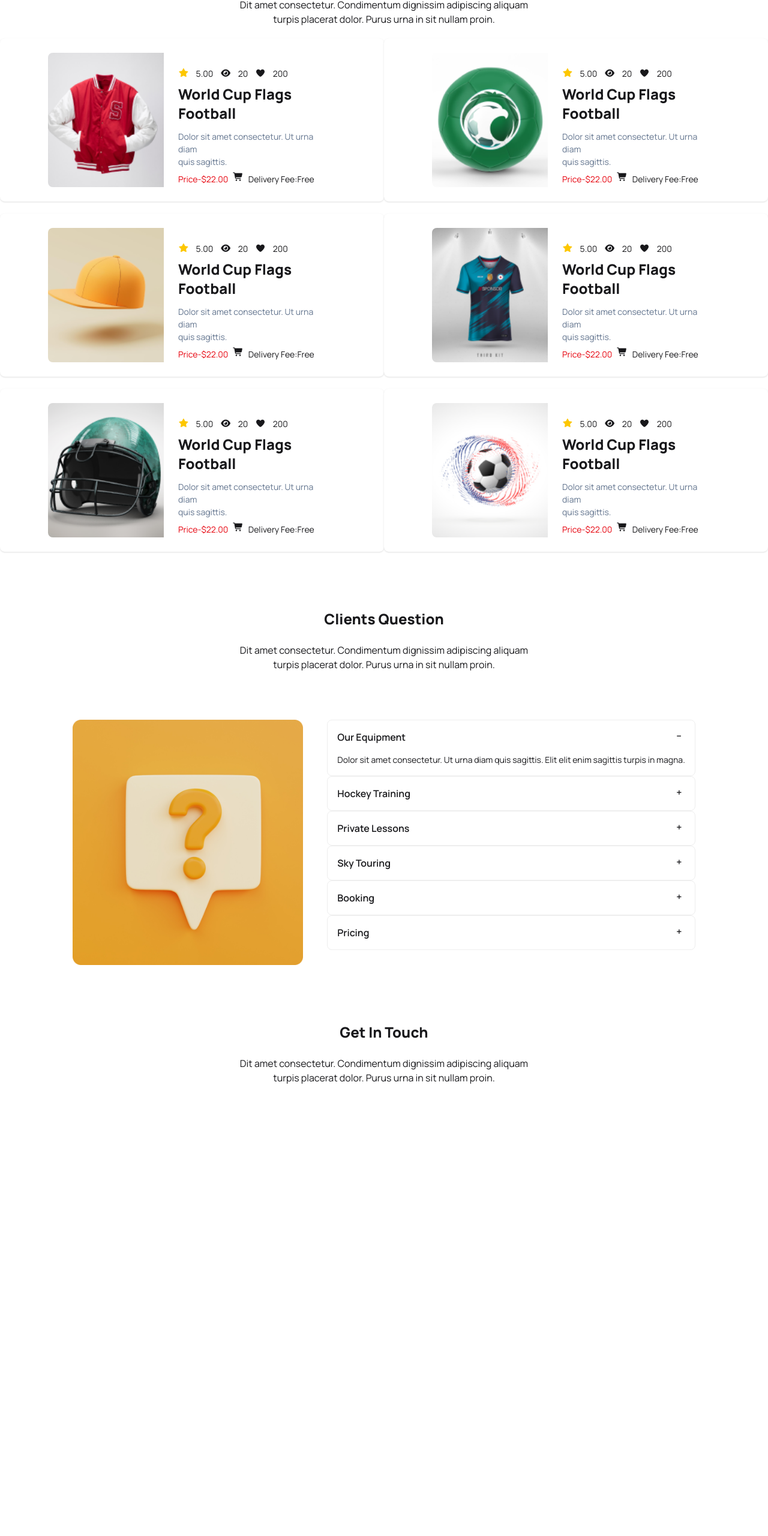
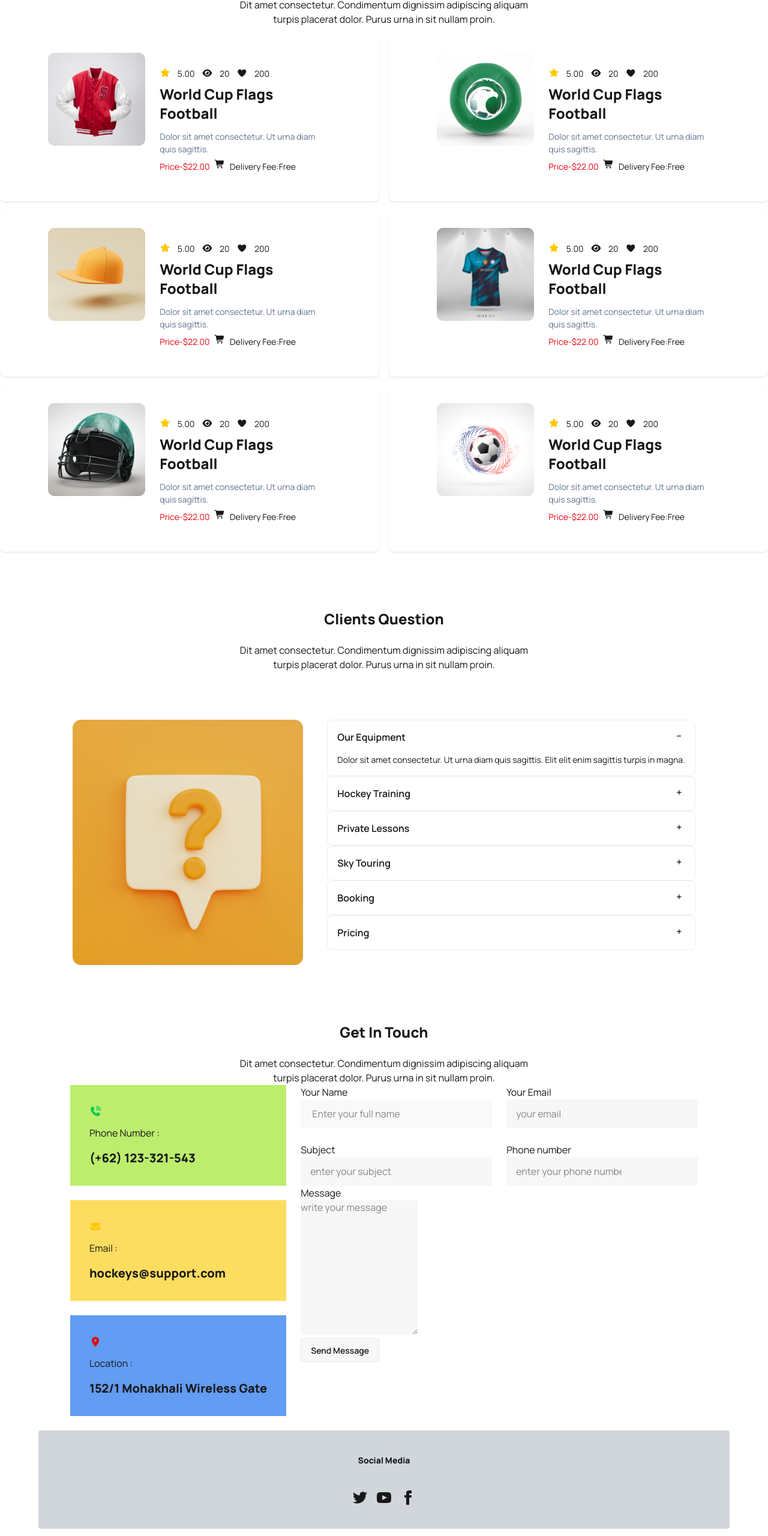
Before and after one commit to Mishu78/B9A3-Hockeys-practice, a plain HTML site: page index.html in a window 1280 px wide. Shown: the part 2371-4932 px from the top of the page at 60% size. Before the commit the page ends 4180 px from the top, so only its background shows below. Drawn offline with nearby package versions, Linux system fonts and the light colour scheme.

Commit message:
footer added

```diff
--- a/index.html
+++ b/index.html
@@ -25,7 +25,7 @@
 }
 </style>
 </head>
-<body class="manrope-normal ">
+<body class="manrope-normal overflow-x-hidden ">
     <Header>
         <nav class="">
             <div class="navbar bg-base-100 shadow-sm">
@@ -202,14 +202,17 @@ enim sagittis turpis in magna. Id et sed euismod natoque amet nunc<br> morbi nul
                 <p>Dit amet consectetur. Condimentum dignissim adipiscing aliquam<br> turpis placerat dolor. Purus urna in sit nullam proin. </p>
             </div>
 
-            <div class="grid grid-cols-2  mt-5 gap-y-5 ">
+            <div class="grid grid-cols-1 lg:grid-cols-2  mt-5 gap-y-5 justify-self-center gap-x-4">
 
-                <div class="card card-side bg-base-100 shadow-sm justify-self-center px-20 py-6">
-  <figure>
-    <img class="max-w-2xl"
+                <div class="card card-side flex flex-col lg:flex-row bg-base-100 shadow-sm  px-20 py-6">
+                  <div>
+                    <figure>
+    <img class=" lg:max-w-2xl"
       src="/Images/5.png"
       alt="Movie" />
   </figure>
+                  </div>
+
   <div class="card-body">
     <div class="flex items-center gap-3">
         <i class="fa-solid fa-star text-yellow-400"></i>
@@ -231,12 +234,12 @@ enim sagittis turpis in magna. Id et sed euismod natoque amet nunc<br> morbi nul
   </div>
 </div>
 
- <div class="card card-side bg-base-100 shadow-sm justify-self-center px-20 py-6">
-  <figure>
+ <div class="card card-side bg-base-100  flex flex-col lg:flex-row shadow-sm  px-20 py-6">
+  <div><figure>
     <img
       src="/Images/6.png"
       alt="Movie" />
-  </figure>
+  </figure></div>
   <div class="card-body">
     <div class="flex items-center gap-3">
         <i class="fa-solid fa-star text-yellow-400"></i>
@@ -259,12 +262,12 @@ enim sagittis turpis in magna. Id et sed euismod natoque amet nunc<br> morbi nul
 </div>
 
 
- <div class="card card-side bg-base-100 shadow-sm justify-self-center px-20 py-6">
-  <figure>
+ <div class="card card-side bg-base-100 flex flex-col lg:flex-row shadow-sm px-20 py-6">
+  <div><figure>
     <img
       src="/Images/7.png"
       alt="Movie" />
-  </figure>
+  </figure></div>
  <div class="card-body">
     <div class="flex items-center gap-3">
         <i class="fa-solid fa-star text-yellow-400"></i>
@@ -287,12 +290,12 @@ enim sagittis turpis in magna. Id et sed euismod natoque amet nunc<br> morbi nul
 </div>
 
 
- <div class="card card-side bg-base-100 shadow-sm justify-self-center px-20 py-6">
-  <figure>
+ <div class="card card-side bg-base-100 flex flex-col lg:flex-row shadow-sm px-20 py-6">
+ <div> <figure>
     <img
       src="/Images/8.png"
       alt="Movie" />
-  </figure>
+  </figure></div>
   <div class="card-body">
     <div class="flex items-center gap-3">
         <i class="fa-solid fa-star text-yellow-400"></i>
@@ -315,12 +318,12 @@ enim sagittis turpis in magna. Id et sed euismod natoque amet nunc<br> morbi nul
 </div>
 
 
- <div class="card card-side bg-base-100 shadow-sm justify-self-center px-20 py-6">
-  <figure>
+ <div class="card card-side bg-base-100 flex flex-col lg:flex-row shadow-sm px-20 py-6">
+  <div><figure>
     <img
       src="/Images/9.png"
       alt="Movie" />
-  </figure>
+  </figure></div>
   <div class="card-body">
     <div class="flex items-center gap-3">
         <i class="fa-solid fa-star text-yellow-400"></i>
@@ -343,12 +346,12 @@ enim sagittis turpis in magna. Id et sed euismod natoque amet nunc<br> morbi nul
 </div>
 
 
- <div class="card card-side bg-base-100 shadow-sm justify-self-center px-20 py-6">
-  <figure>
+ <div class="card card-side bg-base-100 flex flex-col lg:flex-row shadow-sm px-20 py-6">
+  <div><figure>
     <img
       src="/Images/10.png"
       alt="Movie" />
-  </figure>
+  </figure></div>
   <div class="card-body">
     <div class="flex items-center gap-3">
         <i class="fa-solid fa-star text-yellow-400"></i>
@@ -379,10 +382,10 @@ enim sagittis turpis in magna. Id et sed euismod natoque amet nunc<br> morbi nul
                 <p>Dit amet consectetur. Condimentum dignissim adipiscing aliquam<br> turpis placerat dolor. Purus urna in sit nullam proin. </p>
             </div>
 
-            <div class="flex justify-self-center mt-20 gap-10">
+            <div class="flex flex-col lg:flex-row justify-self-center mt-20 gap-10">
 
-                <div class="">
-                    <img class="w-sm "src="/Images/11.png" alt="">
+                <div class="justify-items-center">
+                    <img class="lg:w-sm "src="/Images/11.png" alt="">
                 </div>
                 <div class="">
 
@@ -427,7 +430,137 @@ enim sagittis turpis in magna. Id et sed euismod natoque amet nunc<br> morbi nul
                 <h3 class="font-extrabold text-2xl mb-6">Get In Touch</h3>
                 <p>Dit amet consectetur. Condimentum dignissim adipiscing aliquam<br> turpis placerat dolor. Purus urna in sit nullam proin. </p>
             </div>
+            <div class="flex flex-col lg:flex-row justify-self-center gap-x-6">
+<div class="space-y-6">
+            <div class="p-8 space-y-4 bg-[#bced6d]">
+<i class="fa-solid fa-phone-volume text-green-500"></i>
+<h3>Phone Number :</h3>
+<h3 class="font-extrabold text-xl">(+62) 123-321-543</h3>
+
+
+            </div>
+            <div class="p-8 space-y-4 bg-[#fddd5f]">
+              <i class="fa-solid fa-envelope text-yellow-400"></i>
+              <h3>Email :</h3>
+<h3 class="font-extrabold text-xl">hockeys@support.com</h3>
+            </div>
+            <div class="p-8 space-y-4 bg-[#629cf3]">
+              <i class="fa-solid fa-location-dot text-red-600"></i>
+              <h3>Location :</h3>
+              <h3 class="font-extrabold text-xl">152/1 Mohakhali Wireless Gate</h3>
+            </div>
+            </div>
+
+ <div class="max-w-3xl mx-auto">
+            <div class="grid grid-cols-1 lg:grid-cols-2 gap-6">
+<div>
+  <h3>Your Name</h3>
+  <input type="text"  class="bg-[#3d3d3f08] border-none border py-3 pr-28 pl-4" placeholder=" Enter your full name" name="name" id="">
+</div>
+<div>
+  <h3>Your Email</h3>
+  <input type="email"  class="bg-[#13131808] border-none py-3 pr-28 pl-4" placeholder="your email" name="email" id="">
+</div>
+<div>
+  <h3>Subject</h3>
+  <input type="text"  class="bg-[#13131808] border-none py-3 pr-28 pl-4" placeholder="enter your subject" name="subject" id="">
+</div>
+<div>
+  <h3>Phone number</h3>
+  <input type="number" class="bg-[#13131808] border-none py-3 pr-28 pl-4"  placeholder="enter your phone number" name="number" id="">
+</div>
+</div>
+<div class="">
+  <h3>Message</h3>
+  <textarea name=""  class="bg-[#13131808] border-none h-56  mx-auto" placeholder="write your message" id=""></textarea>
+</div>
+<div class="">
+  <button class="btn">Send Message</button>
+</div>
+
+</div>
+            </div>
+
+            <section class=" ml-10 lg:ml-0 w-xl lg:w-6xl justify-self-center my-6">
+              <footer class="footer footer-horizontal footer-center bg-gray-300 text-base-content rounded p-10">
+                <h3 class="font-extrabold">Social Media</h3>
+    <div class="grid grid-flow-col gap-4">
+      <a>
+        <svg
+          xmlns="http://www.w3.org/2000/svg"
+          width="24"
+          height="24"
+          viewBox="0 0 24 24"
+          class="fill-current">
+          <path
+            d="M24 4.557c-.883.392-1.832.656-2.828.775 1.017-.609 1.798-1.574 2.165-2.724-.951.564-2.005.974-3.127 1.195-.897-.957-2.178-1.555-3.594-1.555-3.179 0-5.515 2.966-4.797 6.045-4.091-.205-7.719-2.165-10.148-5.144-1.29 2.213-.669 5.108 1.523 6.574-.806-.026-1.566-.247-2.229-.616-.054 2.281 1.581 4.415 3.949 4.89-.693.188-1.452.232-2.224.084.626 1.956 2.444 3.379 4.6 3.419-2.07 1.623-4.678 2.348-7.29 2.04 2.179 1.397 4.768 2.212 7.548 2.212 9.142 0 14.307-7.721 13.995-14.646.962-.695 1.797-1.562 2.457-2.549z"></path>
+        </svg>
+      </a>
+      <a>
+        <svg
+          xmlns="http://www.w3.org/2000/svg"
+          width="24"
+          height="24"
+          viewBox="0 0 24 24"
+          class="fill-current">
+          <path
+            d="M19.615 3.184c-3.604-.246-11.631-.245-15.23 0-3.897.266-4.356 2.62-4.385 8.816.029 6.185.484 8.549 4.385 8.816 3.6.245 11.626.246 15.23 0 3.897-.266 4.356-2.62 4.385-8.816-.029-6.185-.484-8.549-4.385-8.816zm-10.615 12.816v-8l8 3.993-8 4.007z"></path>
+        </svg>
+      </a>
+      <a>
+        <svg
+          xmlns="http://www.w3.org/2000/svg"
+          width="24"
+          height="24"
+          viewBox="0 0 24 24"
+          class="fill-current">
+          <path
+            d="M9 8h-3v4h3v12h5v-12h3.642l.358-4h-4v-1.667c0-.955.192-1.333 1.115-1.333h2.885v-5h-3.808c-3.596 0-5.192 1.583-5.192 4.615v3.385z"></path>
+        </svg>
+      </a>
+    </div>
+
+
+</footer>
+            </section>
     </main>
-    <footer></footer>
+    <footer>
+
+      <footer class="footer sm:footer-horizontal bg-neutral text-neutral-content p-10">
+        <nav>
+    <h6 class="footer-title">Get In Touch</h6>
+    <p>Dit amet consectetur. Condimentum<br> adipiscing aliquam turpis placerat dolor. Purus<br> urna in sit nullam proin. </p>
+    <div class="items-center space-x-2">
+      <i class="fa-solid fa-envelope"></i><a class="link link-hover">hockeys@support.com</a>
+    </div>
+    <div class="items-center space-x-2">
+    <i class="fa-solid fa-phone"></i>
+    <a class="link link-hover">(+62) 123-321-543</a>
+    </div>
+
+  </nav>
+
+  <nav>
+    <h6 class="footer-title">Services</h6>
+    <a class="link link-hover">Branding</a>
+    <a class="link link-hover">Design</a>
+    <a class="link link-hover">Marketing</a>
+    <a class="link link-hover">Advertisement</a>
+  </nav>
+  <nav>
+    <h6 class="footer-title">Company</h6>
+    <a class="link link-hover">About us</a>
+    <a class="link link-hover">Contact</a>
+    <a class="link link-hover">Jobs</a>
+    <a class="link link-hover">Press kit</a>
+  </nav>
+  <nav>
+    <h6 class="footer-title">Sipport</h6>
+    <a class="link link-hover">Help center</a>
+    <a class="link link-hover">FAQ</a>
+    <a class="link link-hover">Ticket support</a>
+  </nav>
+</footer>
+    </footer>
 </body>
 </html>
```
